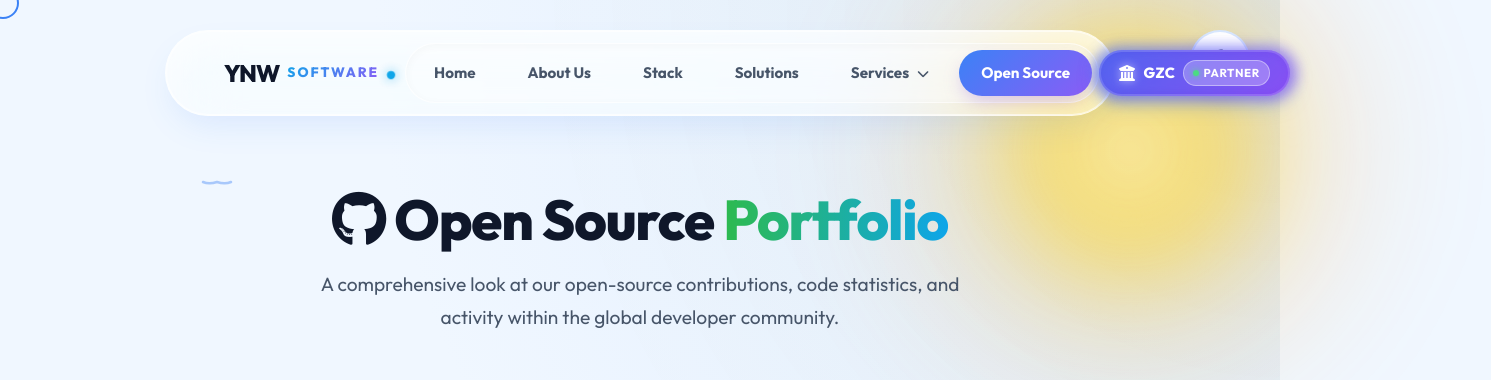
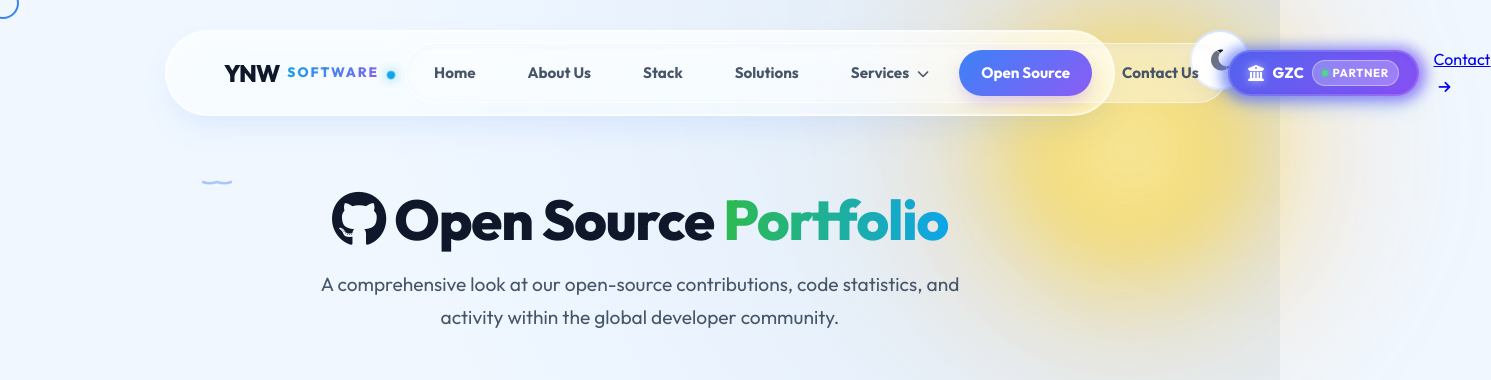
Before and after one commit to YWanigaarachchi/Y_N_W, a plain HTML site: page github.html in a window 1280 px wide. Shown: the top 380 px of the page, 1491 px wide, since content can reach past the window. Drawn offline with Linux system fonts and the light colour scheme.

Commit message:
feat: add global navigation contact link and dedicated call-to-action button to header

```diff
--- a/github.html
+++ b/github.html
@@ -25,8 +25,12 @@
                     </div>
                 </div>
                 <a href="github.html" class="active">Open Source</a>
+            <a href="contact.html">Contact Us</a>
             </div>
-            <a href="https://ywanigaarachchi.github.io/Y_Wanigaarachchi/" target="_blank" class="btn-gzc-nav"><i class="fa-solid fa-building-columns"></i> GZC <span class="gzc-badge">Partner</span></a>
+            <div style="display: flex; gap: 15px; align-items: center;">
+                <a href="https://ywanigaarachchi.github.io/Y_Wanigaarachchi/" target="_blank" class="btn-gzc-nav"><i class="fa-solid fa-building-columns"></i> GZC <span class="gzc-badge">Partner</span></a>
+                <a href="contact.html" class="btn-nav-contact">Contact <i class="fa-solid fa-arrow-right" style="margin-left: 5px; font-size: 0.85em;"></i></a>
+            </div>
 
             <div class="hamburger"><i class="fa-solid fa-bars"></i></div>
         </div>
@@ -107,7 +111,8 @@
                     <div style="display: flex; flex-direction: column; gap: 12px;">
                         <a href="project.html" style="color: var(--text-secondary); text-decoration: none; transition: var(--transition); font-weight: 500;" onmouseover="this.style.color='var(--accent-purple)'" onmouseout="this.style.color='var(--text-secondary)'">Solutions</a>
                         <a href="github.html" style="color: var(--text-secondary); text-decoration: none; transition: var(--transition); font-weight: 500;" onmouseover="this.style.color='var(--accent-purple)'" onmouseout="this.style.color='var(--text-secondary)'">Open Source</a>
-                    </div>
+                    <a href="contact.html">Contact Us</a>
+            </div>
                 </div>
             </div>
 
```
